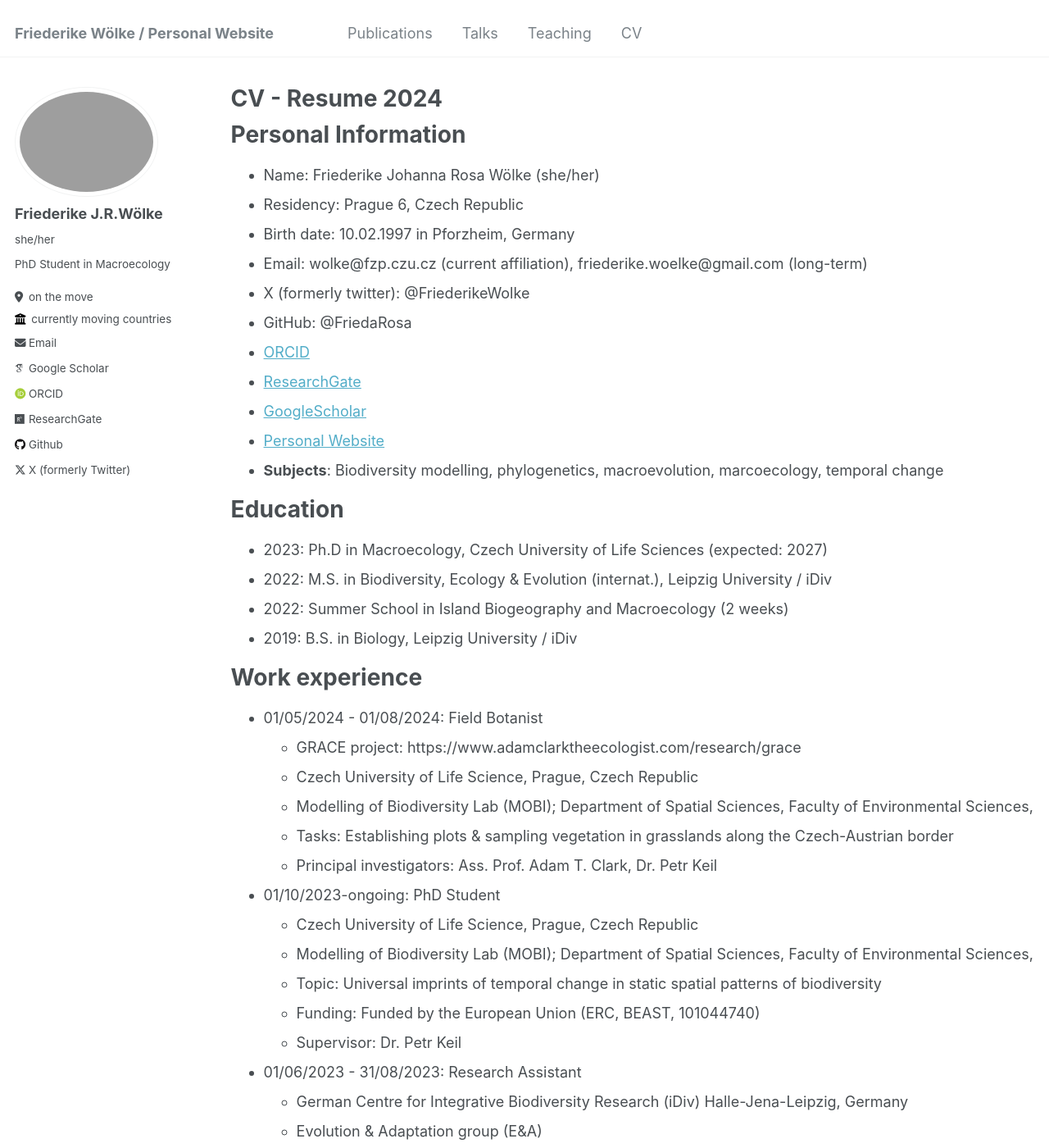
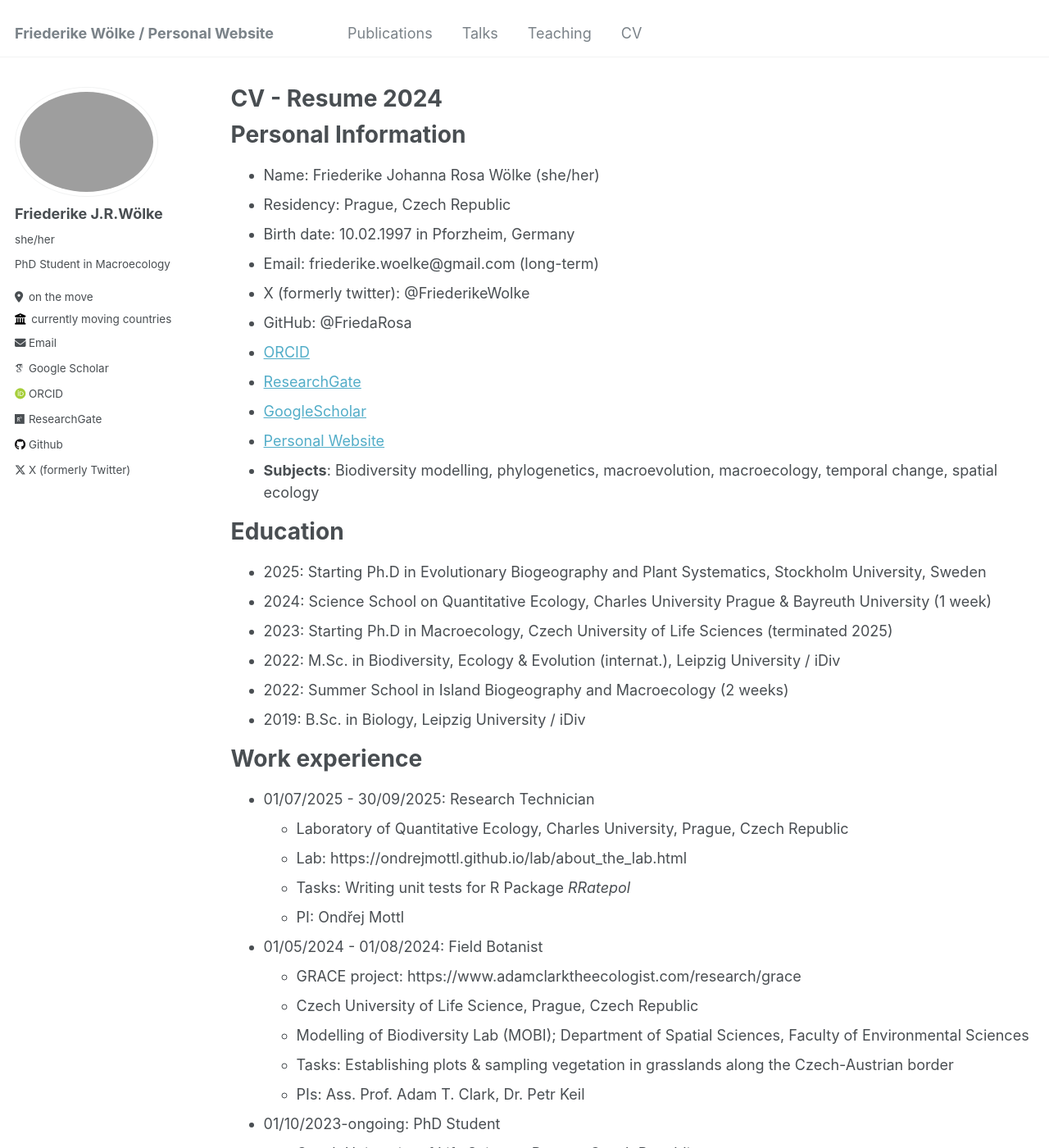
Before and after one commit to FriedaRosa/FriedaRosa.github.io, a Jekyll site: the page built from _pages/cv.md, in a window 1280 px wide and 1400 px high. Shown: the whole window at 82% size. Built offline with Jekyll 4.4.1, drawn with Linux system fonts in a browser that asks for light colours; some web fonts are replaced.

Commit message:
Update cv.md

```diff
--- a/_pages/cv.md
+++ b/_pages/cv.md
@@ -13,33 +13,41 @@ Personal Information
 ======
 
 * Name: Friederike Johanna Rosa Wölke (she/her)
-* Residency: Prague 6, Czech Republic
+* Residency: Prague, Czech Republic
 * Birth date: 10.02.1997 in Pforzheim, Germany
-* Email: wolke@fzp.czu.cz (current affiliation), friederike.woelke@gmail.com (long-term)
+* Email: friederike.woelke@gmail.com (long-term)
 * X (formerly twitter): @FriederikeWolke
 * GitHub: @FriedaRosa
 * [ORCID](https://orcid.org/0000-0001-9034-4883)
 * [ResearchGate](https://www.researchgate.net/profile/Friederike-Woelke)
 * [GoogleScholar](https://scholar.google.com/citations?user=spFIEMsAAAAJ&hl=de)
 * [Personal Website](https://www.FriedaRosa.github.io)
-* **Subjects**: Biodiversity modelling, phylogenetics, macroevolution, marcoecology, temporal change
+* **Subjects**: Biodiversity modelling, phylogenetics, macroevolution, macroecology, temporal change, spatial ecology
 
 
 Education
 ======
-* 2023: Ph.D in Macroecology, Czech University of Life Sciences (expected: 2027)
-* 2022: M.S. in Biodiversity, Ecology & Evolution (internat.), Leipzig University / iDiv
+* 2025: Starting Ph.D in Evolutionary Biogeography and Plant Systematics, Stockholm University, Sweden
+* 2024: Science School on Quantitative Ecology, Charles University Prague & Bayreuth University (1 week)
+* 2023: Starting Ph.D in Macroecology, Czech University of Life Sciences (terminated 2025)
+* 2022: M.Sc. in Biodiversity, Ecology & Evolution (internat.), Leipzig University / iDiv
 * 2022: Summer School in Island Biogeography and Macroecology (2 weeks)
-* 2019: B.S. in Biology, Leipzig University / iDiv
+* 2019: B.Sc. in Biology, Leipzig University / iDiv
 
 Work experience
 ======
+* 01/07/2025 - 30/09/2025: Research Technician
+  * Laboratory of Quantitative Ecology, Charles University, Prague, Czech Republic
+  * Lab: https://ondrejmottl.github.io/lab/about_the_lab.html
+  * Tasks: Writing unit tests for R Package _RRatepol_
+  * PI: Ondřej Mottl
+
 * 01/05/2024 - 01/08/2024: Field Botanist
   * GRACE project: https://www.adamclarktheecologist.com/research/grace
   * Czech University of Life Science, Prague, Czech Republic
-  * Modelling of Biodiversity Lab (MOBI); Department of Spatial Sciences, Faculty of Environmental Sciences,
+  * Modelling of Biodiversity Lab (MOBI); Department of Spatial Sciences, Faculty of Environmental Sciences
   * Tasks: Establishing plots & sampling vegetation in grasslands along the Czech-Austrian border
-  * Principal investigators: Ass. Prof. Adam T. Clark, Dr. Petr Keil
+  * PIs: Ass. Prof. Adam T. Clark, Dr. Petr Keil
 
 * 01/10/2023-ongoing: PhD Student
   * Czech University of Life Science, Prague, Czech Republic
```
